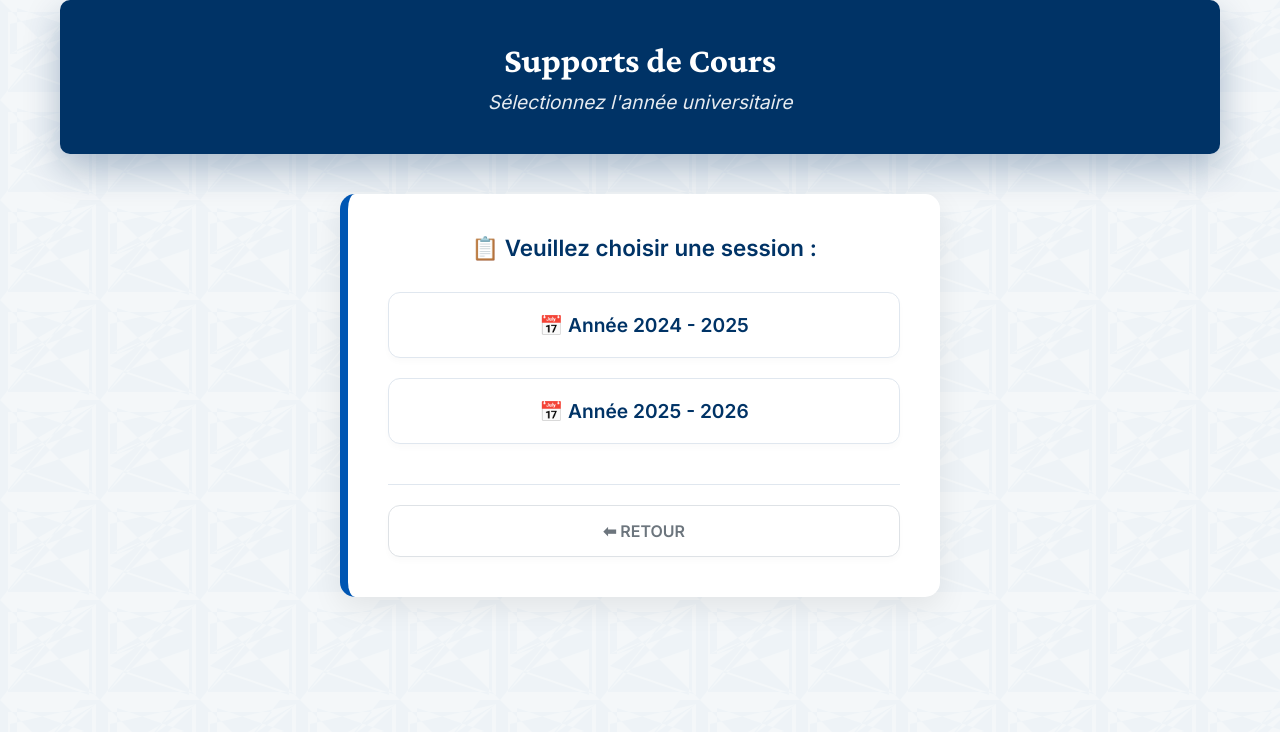
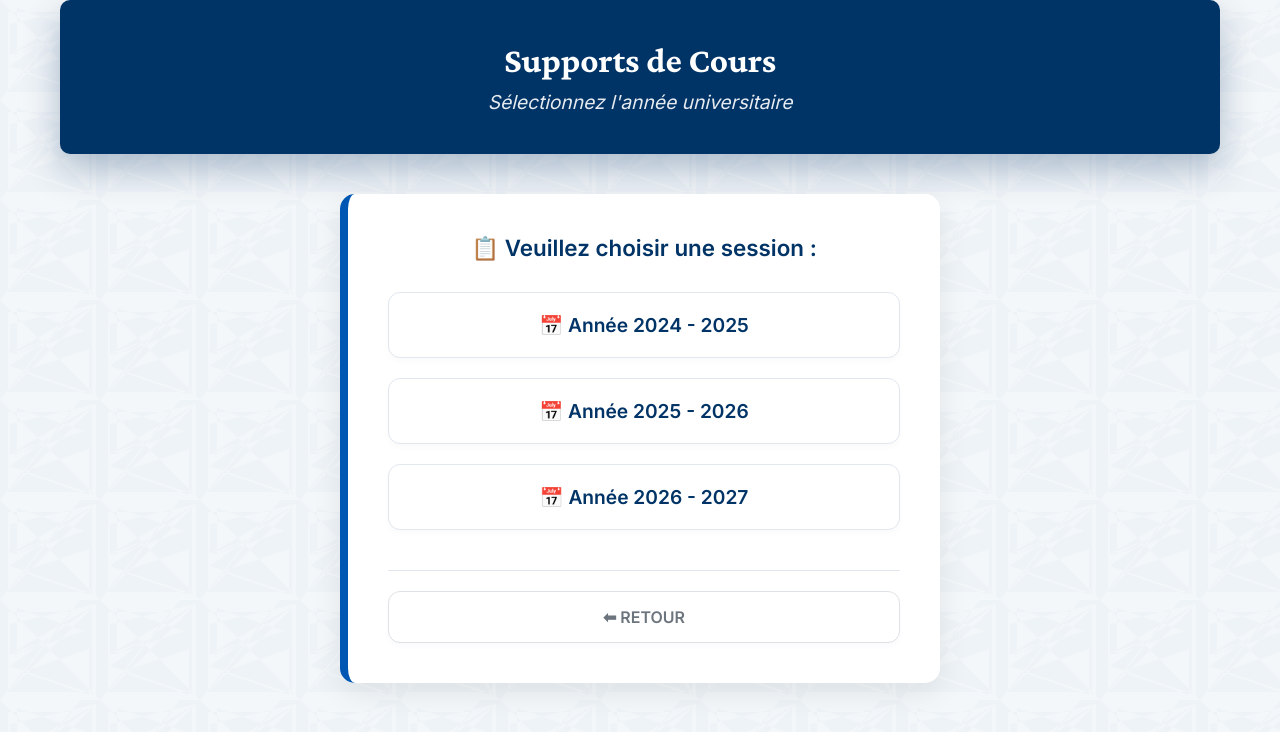
Before and after one commit to mahmoudmath/mahmoudmath.github.io, a Jekyll site: the page choix-annee-cours.html, which Jekyll copies as it is, in a window 1280 px wide. Shown: the top 732 px of the page. Built offline with Jekyll 4.4.1, drawn with Linux system fonts in a browser that asks for light colours.

Commit message:
Update choix-annee-cours.html

```diff
--- a/choix-annee-cours.html
+++ b/choix-annee-cours.html
@@ -122,6 +122,7 @@ height="0" width="0" style="display:none;visibility:hidden"></iframe></noscript>
             <div style="display: flex; flex-direction: column; gap: 20px;">
                 <a href="cours-24-25.html" class="nav-card">📅 Année 2024 - 2025</a>
                 <a href="cours-25-26.html" class="nav-card">📅 Année 2025 - 2026</a>
+                <a href="cours-25-26.html" class="nav-card">📅 Année 2026 - 2027</a>
                 <div style="margin-top: 20px; padding-top: 20px; border-top: 1px solid #e0e7ef;">
                     <a href="pedagogie.html" class="nav-card">⬅ RETOUR</a>
                 </div>
```
